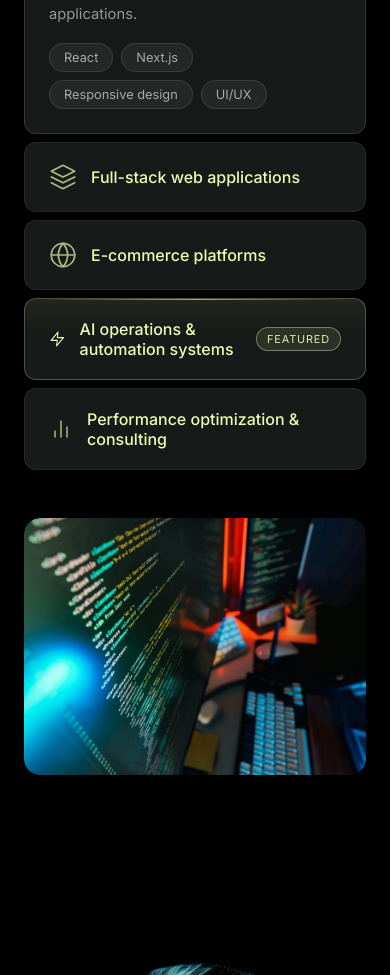
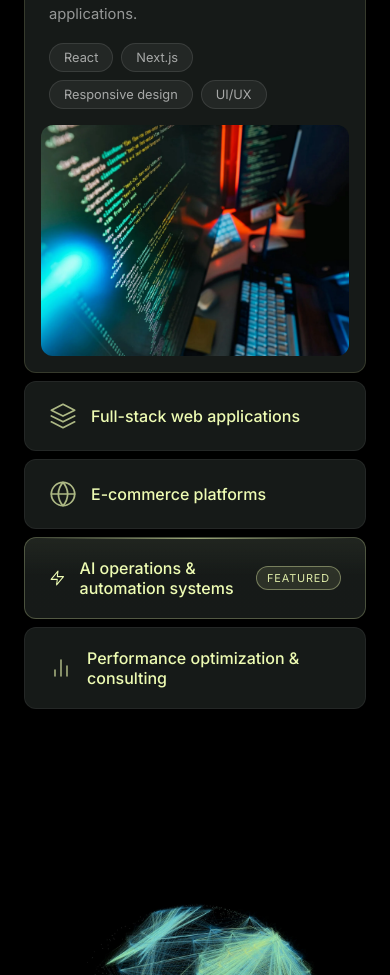
Before and after one commit to EldarGrb/Portfolio2, a React (Vite) app: page / in a window 390 px wide. Shown: the part 1400-2375 px from the top of the page. Built offline with nearby package versions, Linux system fonts and the light colour scheme.

Commit message:
improve mobile services image visibility

```diff
--- a/src/components/Services.jsx
+++ b/src/components/Services.jsx
@@ -41,6 +41,19 @@ function Services({ onContact }) {
                     </div>
                   </div>
                 </div>
+                {i === active && (
+                  <div className="service-inline-media">
+                    <picture>
+                      <source srcSet={`/images/img${i + 1}.webp`} type="image/webp" />
+                      <img
+                        className="service-inline-image"
+                        src={`/images/img${i + 1}.jpg`}
+                        alt={s.title}
+                        loading="lazy"
+                      />
+                    </picture>
+                  </div>
+                )}
               </div>
             );
           })}
--- a/src/styles/index.css
+++ b/src/styles/index.css
@@ -427,6 +427,17 @@ textarea:focus-visible {
   object-fit: cover;
   display: block;
   border-radius: 16px;
+  animation: serviceFadeIn 0.4s ease;
+}
+.service-inline-media {
+  display: none;
+}
+.service-inline-image {
+  width: 100%;
+  display: block;
+  aspect-ratio: 4 / 3;
+  object-fit: cover;
+  border-radius: 12px;
   animation: serviceFadeIn 0.4s ease;
 }
 @keyframes serviceFadeIn {
@@ -1071,7 +1082,14 @@ textarea:focus-visible {
   .hero-card h1 { font-size: clamp(2.4rem, 9vw, 3.2rem); }
   .hero-cta-btn { align-self: center; }
   .service-accordion { height: auto; }
-  .service-image-wrapper { aspect-ratio: 4 / 3; }
+  .service-image-wrapper { display: none; }
+  .service-inline-media {
+    display: block;
+    margin: 0 16px 16px;
+  }
+  .service-item.active .service-body-inner {
+    padding: 0 24px 16px;
+  }
   .section { padding: 60px 24px; }
   .services-header { flex-direction: column; gap: 20px; }
   .services-header-copy { max-width: 100%; }
```
